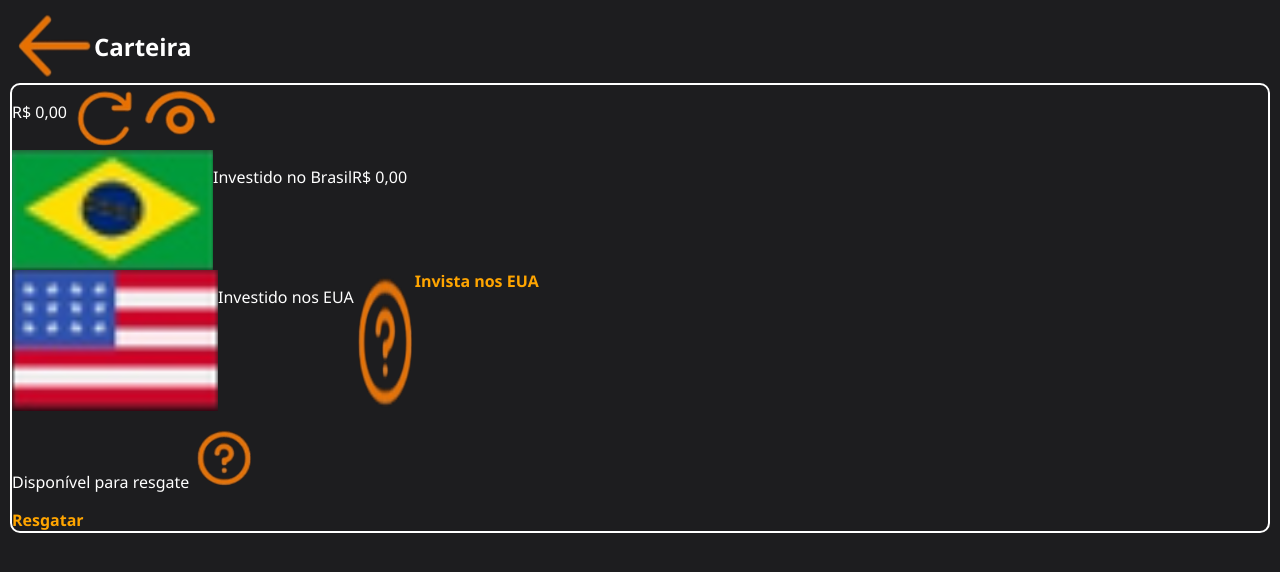
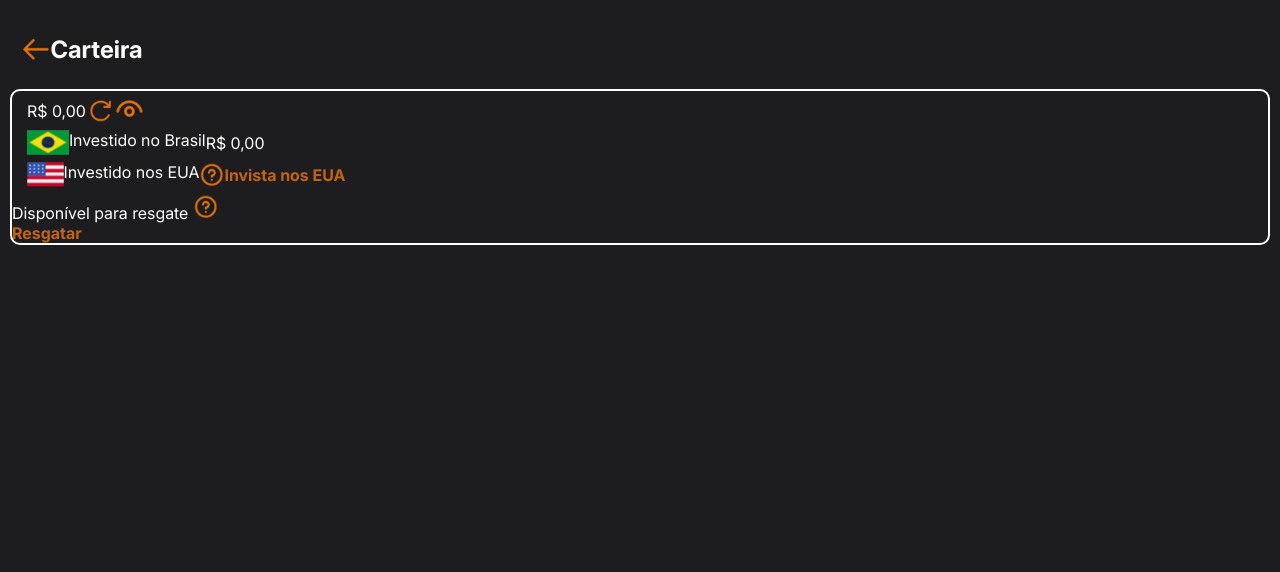
Before and after one commit to Guilherme731/nova-funcionalidade-inter, a plain HTML site: page index.html in a window 1280 px wide. Drawn offline with Linux system fonts and the light colour scheme.

Commit message:
Ajuste de tamanho de imagens e add fonte Inter

```diff
--- a/style/style.css
+++ b/style/style.css
@@ -1,28 +1,49 @@
+@font-face {
+    font-family: Inter;
+    src: url(fonts/Inter-VariableFont_opsz\,wght.ttf);
+}
+
 body{
     background-color: #1d1d1f;
     margin: 0;
     padding: 10px;
     color: white;
-    font-family: 'Segoe UI', Tahoma, Geneva, Verdana, sans-serif;
+    font-family: 'Inter', 'Segoe UI', Tahoma, Geneva, Verdana, sans-serif;
 }
+
+/*Classes Comuns*/
 .flex{
     display: flex;
 }
+.linkLaranjaNegrito{
+    text-decoration: none;
+    font-weight: 700;
+    color: #c36510;
+}
 
+/*Estilos de Elementos*/
 header{
     display: flex;
+    align-items: center;
+    margin: 25px 10px;
+}
+img{
+    height: 25px;
+}
+h2{
+    margin: 0;
+}
+p{
+    margin: 0;
 }
 
+/*Resumo de Investimentos*/
 #resumoPrincipal{
     border: solid 2px white;
     border-radius: 10px;
 }
 .divResumo{
+    margin: 7px 15px;
     display: flex;
+    align-items: center;
 }
-
-.linkLaranjaNegrito{
-    text-decoration: none;
-    font-weight: 700;
-    color: orange;
-}
```
Also changed, not shown: style/fonts/Inter-VariableFont_opsz,wght.ttf (added).
